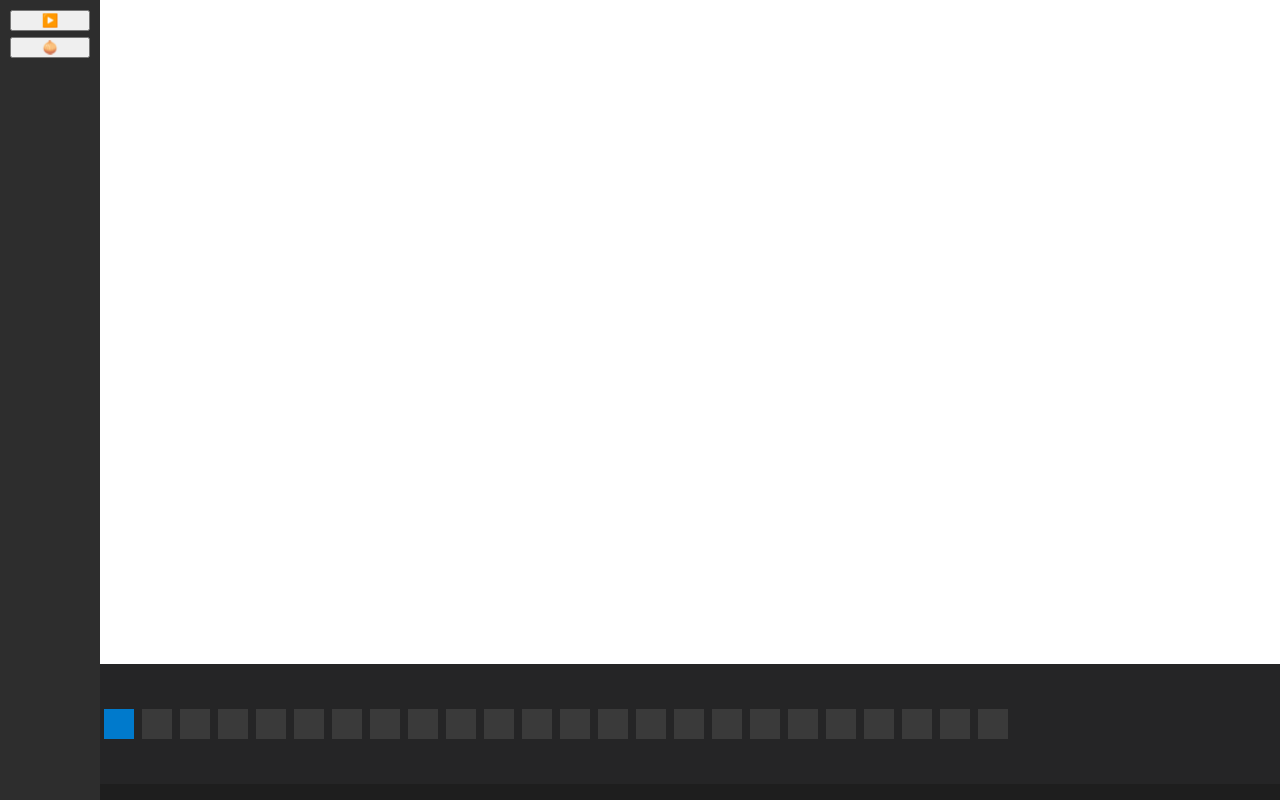
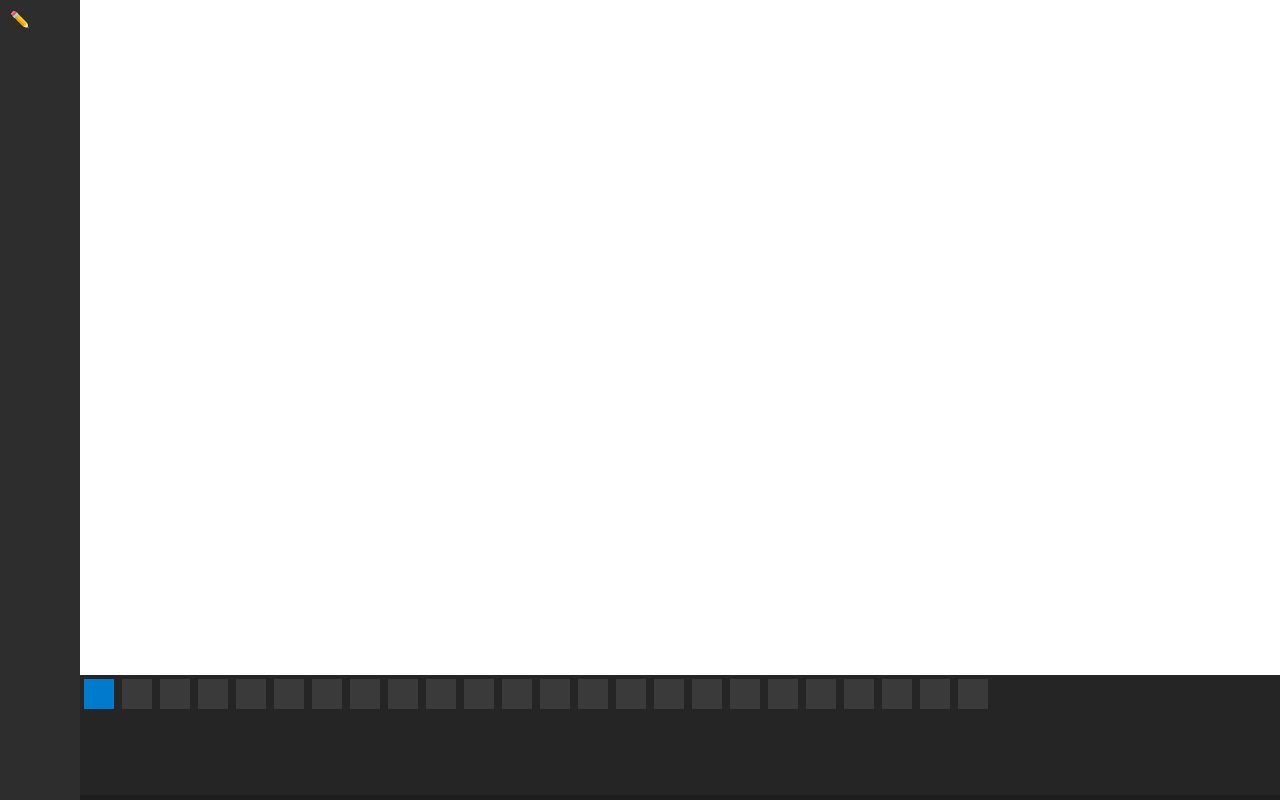
Before and after one commit to Brenninho123/Adobe-Animate, a plain HTML site: page index.html in a window 1280 px wide. Drawn offline with Linux system fonts and the light colour scheme.

Commit message:
Atualizar o index.html

```diff
--- a/index.html
+++ b/index.html
@@ -3,7 +3,6 @@
 <head>
 <meta charset="UTF-8">
 <title>HTML Animate</title>
-
 <style>
 body {
   margin: 0;
@@ -15,36 +14,20 @@ body {
 }
 
 #tools {
-  width: 80px;
+  width: 60px;
   background: #2d2d2d;
   padding: 10px;
-}
-
-#tools button {
-  width: 100%;
-  margin-bottom: 6px;
-}
-
-#main {
-  flex: 1;
-  display: flex;
-  flex-direction: column;
-}
-
-canvas {
-  background: white;
-  cursor: crosshair;
 }
 
 #timeline {
   height: 120px;
   background: #252526;
-  display: flex;
-  align-items: center;
   overflow-x: auto;
+  white-space: nowrap;
 }
 
 .frame {
+  display: inline-block;
   width: 30px;
   height: 30px;
   margin: 4px;
@@ -55,14 +38,22 @@ canvas {
 .frame.active {
   background: #007acc;
 }
+
+#main {
+  flex: 1;
+  display: flex;
+  flex-direction: column;
+}
+
+canvas {
+  background: #fff;
+}
 </style>
 </head>
-
 <body>
 
 <div id="tools">
-  <button onclick="togglePlay()">▶️</button>
-  <button onclick="onion = !onion">🧅</button>
+  ✏️
 </div>
 
 <div id="main">
@@ -77,9 +68,6 @@ const ctx = canvas.getContext("2d");
 let drawing = false;
 let frames = [];
 let currentFrame = 0;
-let playing = false;
-let onion = true;
-let fps = 12;
 
 // cria frames
 for (let i = 0; i < 24; i++) {
@@ -92,28 +80,12 @@ for (let i = 0; i < 24; i++) {
 
 function selectFrame(i) {
   currentFrame = i;
-  updateUI();
-  redraw();
-}
+  document.querySelectorAll(".frame").forEach((f, idx) => {
+    f.classList.toggle("active", idx === i);
+  });
 
-function updateUI() {
-  document.querySelectorAll(".frame").forEach((f, idx) => {
-    f.classList.toggle("active", idx === currentFrame);
-  });
-}
-
-function redraw() {
-  ctx.clearRect(0,0,canvas.width,canvas.height);
-
-  // onion skin
-  if (onion && frames[currentFrame - 1]) {
-    ctx.globalAlpha = 0.3;
-    ctx.putImageData(frames[currentFrame - 1], 0, 0);
-    ctx.globalAlpha = 1;
-  }
-
-  if (frames[currentFrame])
-    ctx.putImageData(frames[currentFrame], 0, 0);
+  ctx.clearRect(0, 0, canvas.width, canvas.height);
+  if (frames[i]) ctx.putImageData(frames[i], 0, 0);
 }
 
 canvas.addEventListener("mousedown", () => drawing = true);
@@ -129,17 +101,6 @@ canvas.addEventListener("mousemove", e => {
   ctx.fill();
 });
 
-function togglePlay() {
-  playing = !playing;
-}
-
-setInterval(() => {
-  if (!playing) return;
-  currentFrame = (currentFrame + 1) % frames.length;
-  updateUI();
-  redraw();
-}, 1000 / fps);
-
 selectFrame(0);
 </script>
 
```
